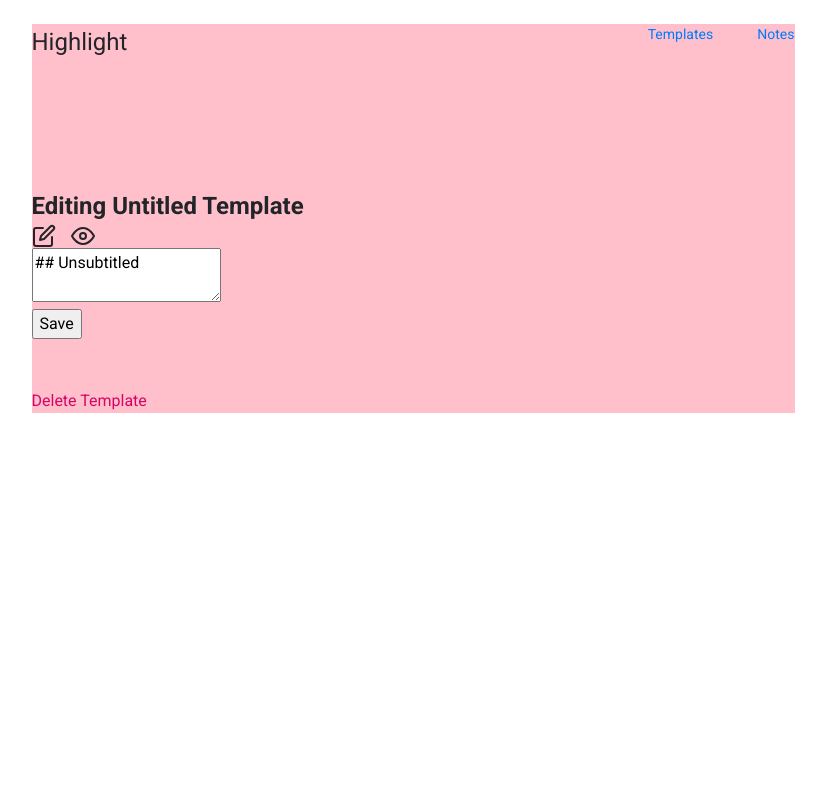
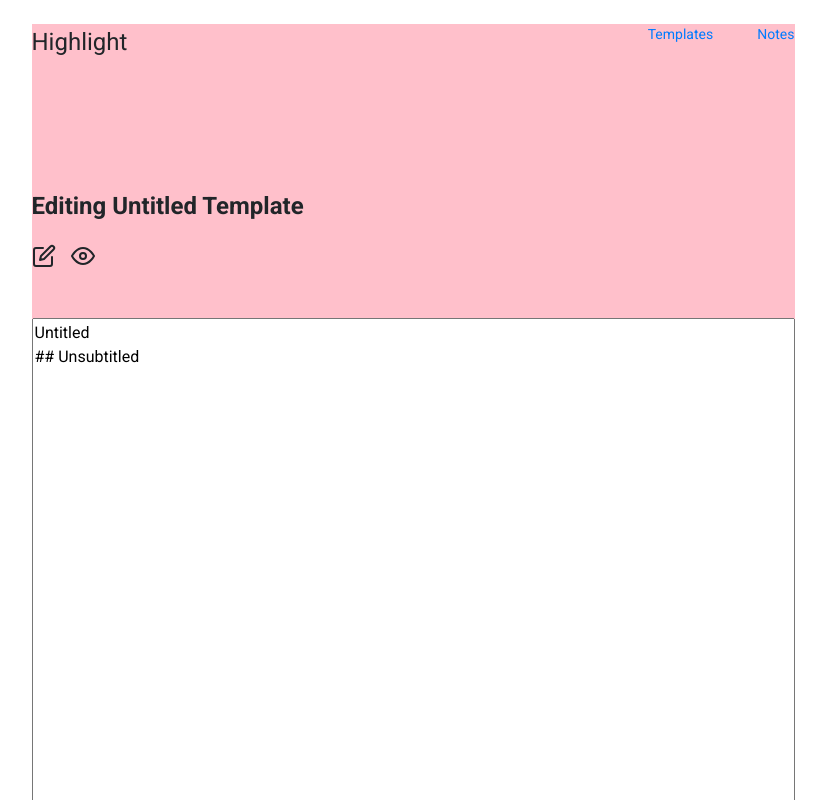
Before and after one commit to julienshim/highlight, a React (Create React App) app: page /highlight/templates/update/1 in a window 1280 px wide. Shown: the top 800 px of the page, without its empty margins (227-1053 px from the left). Built offline with nearby package versions, Linux system fonts and the light colour scheme.

Commit message:
1:1 styling, spacing

```diff
--- a/src/components/EditTemplate.js
+++ b/src/components/EditTemplate.js
@@ -119,12 +119,16 @@ const EditTemplate = () => {
   };
 
   const generateValues = (arr) => {
-    return arr
-      .map((scenario, scenarioIndex) => {
+    let temp = [title];
+    temp = [
+      ...temp,
+      arr.map((scenario, scenarioIndex) => {
         const { subtitle } = scenario;
         return `## ${subtitle}`;
-      })
-      .join('\n');
+      }),
+    ];
+    console.log(temp);
+    return temp.join('\n');
   };
 
   const editIcon = (
@@ -170,6 +174,7 @@ const EditTemplate = () => {
         style={{
           display: 'flex',
           width: '63px',
+          marginTop: '20px',
           justifyContent: 'space-between',
         }}
       >
@@ -224,7 +229,14 @@ const EditTemplate = () => {
       <div>
         <AddSectionButton handleAddNewScenario={handleAddNewScenario} />
       </div> */}
-      <textarea value={generateValues(scenarios)} />
+      <textarea
+        style={{
+          marginTop: '50px',
+          width: '100%',
+          aspectRatio: '1/1',
+        }}
+        value={generateValues(scenarios)}
+      />
       <form onSubmit={handleAddTemplate}>
         <SaveButton isSaved={isSaved} />
       </form>
```
